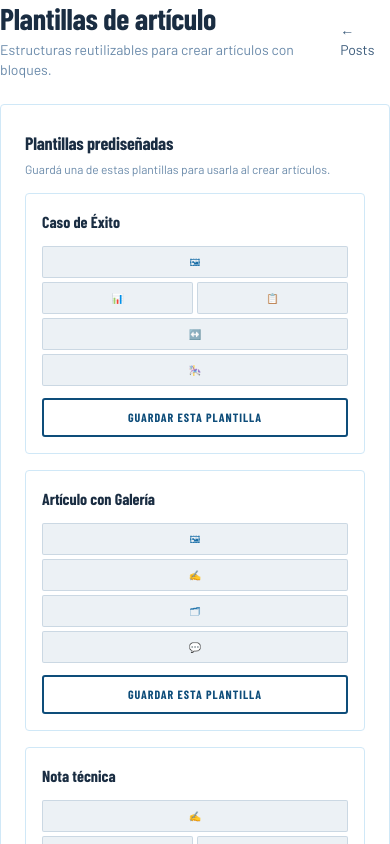
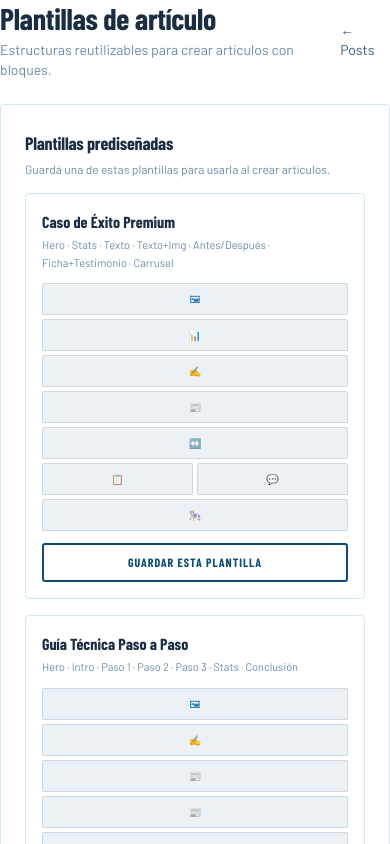
Before and after one commit to gabrielhernanromero/irontower, a Next.js app: page /admin/templates in a window 390 px wide. Shown: the top 844 px of the page. Built offline with nearby package versions, Linux system fonts and the light colour scheme; no server answers; a web font is replaced by a local one.

Commit message:
Add 10 professional blog templates (casos de exito, guias, SEO, video, etc.)

```diff
--- a/src/app/admin/templates/page.tsx
+++ b/src/app/admin/templates/page.tsx
@@ -4,42 +4,167 @@ import type { PostTemplate } from "@/lib/supabase";
 import type { TemplateStructure } from "@/types/blocks";
 import { BLOCK_META } from "@/types/blocks";
 
-const PRESETS: { name: string; structure: TemplateStructure }[] = [
+const PRESETS: { name: string; description: string; structure: TemplateStructure }[] = [
   {
-    name: "Caso de Éxito",
+    name: "Caso de Éxito Premium",
+    description: "Hero · Stats · Texto · Texto+Img · Antes/Después · Ficha+Testimonio · Carrusel",
     structure: {
       rows: [
         { id: "r1", columns: [{ id: "c1", span: 12, block: { type: "hero", config: { overlay: true, textPosition: "center" } } }] },
-        { id: "r2", columns: [
-          { id: "c1", span: 6, block: { type: "stats", config: { items: 4 } } },
-          { id: "c2", span: 6, block: { type: "project_sheet", config: {} } },
+        { id: "r2", columns: [{ id: "c1", span: 12, block: { type: "stats", config: { items: 4 } } }] },
+        { id: "r3", columns: [{ id: "c1", span: 12, block: { type: "text", config: {} } }] },
+        { id: "r4", columns: [{ id: "c1", span: 12, block: { type: "text_image", config: { imagePosition: "right" } } }] },
+        { id: "r5", columns: [{ id: "c1", span: 12, block: { type: "before_after", config: {} } }] },
+        { id: "r6", columns: [
+          { id: "c1", span: 6, block: { type: "project_sheet", config: {} } },
+          { id: "c2", span: 6, block: { type: "testimonial", config: {} } },
         ]},
-        { id: "r3", columns: [{ id: "c1", span: 12, block: { type: "before_after", config: {} } }] },
-        { id: "r4", columns: [{ id: "c1", span: 12, block: { type: "carousel", config: { autoplay: true, interval: 3000, effect: "slide" } } }] },
+        { id: "r7", columns: [{ id: "c1", span: 12, block: { type: "carousel", config: { autoplay: true, interval: 4000, effect: "slide" } } }] },
       ],
     },
   },
   {
-    name: "Artículo con Galería",
+    name: "Guía Técnica Paso a Paso",
+    description: "Hero · Intro · Paso 1 · Paso 2 · Paso 3 · Stats · Conclusión",
     structure: {
       rows: [
         { id: "r1", columns: [{ id: "c1", span: 12, block: { type: "hero", config: { overlay: true, textPosition: "bottom" } } }] },
         { id: "r2", columns: [{ id: "c1", span: 12, block: { type: "text", config: {} } }] },
-        { id: "r3", columns: [{ id: "c1", span: 12, block: { type: "gallery", config: { columns: 3 } } }] },
-        { id: "r4", columns: [{ id: "c1", span: 12, block: { type: "testimonial", config: {} } }] },
+        { id: "r3", columns: [{ id: "c1", span: 12, block: { type: "text_image", config: { imagePosition: "right" } } }] },
+        { id: "r4", columns: [{ id: "c1", span: 12, block: { type: "text_image", config: { imagePosition: "left" } } }] },
+        { id: "r5", columns: [{ id: "c1", span: 12, block: { type: "text_image", config: { imagePosition: "right" } } }] },
+        { id: "r6", columns: [{ id: "c1", span: 12, block: { type: "stats", config: { items: 4 } } }] },
+        { id: "r7", columns: [{ id: "c1", span: 12, block: { type: "text", config: {} } }] },
       ],
     },
   },
   {
-    name: "Nota técnica",
+    name: "Video Feature",
+    description: "Hero · Contexto · Video · Stats+Ficha · Análisis · Testimonio",
     structure: {
       rows: [
-        { id: "r1", columns: [{ id: "c1", span: 12, block: { type: "text", config: {} } }] },
-        { id: "r2", columns: [
-          { id: "c1", span: 6, block: { type: "text_image", config: { imagePosition: "right" } } },
-          { id: "c2", span: 6, block: { type: "stats", config: { items: 4 } } },
+        { id: "r1", columns: [{ id: "c1", span: 12, block: { type: "hero", config: { overlay: true, textPosition: "center" } } }] },
+        { id: "r2", columns: [{ id: "c1", span: 12, block: { type: "text", config: {} } }] },
+        { id: "r3", columns: [{ id: "c1", span: 12, block: { type: "video", config: { autoplay: false } } }] },
+        { id: "r4", columns: [
+          { id: "c1", span: 8, block: { type: "stats", config: { items: 4 } } },
+          { id: "c2", span: 4, block: { type: "project_sheet", config: {} } },
         ]},
-        { id: "r3", columns: [{ id: "c1", span: 12, block: { type: "video", config: { autoplay: false } } }] },
+        { id: "r5", columns: [{ id: "c1", span: 12, block: { type: "text", config: {} } }] },
+        { id: "r6", columns: [{ id: "c1", span: 12, block: { type: "testimonial", config: {} } }] },
+      ],
+    },
+  },
+  {
+    name: "Showcase Visual",
+    description: "Hero · Stats · Galería · Antes/Después · Texto+Img · Ficha+Testimonio",
+    structure: {
+      rows: [
+        { id: "r1", columns: [{ id: "c1", span: 12, block: { type: "hero", config: { overlay: true, textPosition: "center" } } }] },
+        { id: "r2", columns: [{ id: "c1", span: 12, block: { type: "stats", config: { items: 4 } } }] },
+        { id: "r3", columns: [{ id: "c1", span: 12, block: { type: "gallery", config: { columns: 3 } } }] },
+        { id: "r4", columns: [{ id: "c1", span: 12, block: { type: "before_after", config: {} } }] },
+        { id: "r5", columns: [{ id: "c1", span: 12, block: { type: "text_image", config: { imagePosition: "left" } } }] },
+        { id: "r6", columns: [
+          { id: "c1", span: 6, block: { type: "project_sheet", config: {} } },
+          { id: "c2", span: 6, block: { type: "testimonial", config: {} } },
+        ]},
+      ],
+    },
+  },
+  {
+    name: "Seguridad y Normativa",
+    description: "Hero · Stats · Problema · Ley/Norma · Campo real · Galería · Conclusión",
+    structure: {
+      rows: [
+        { id: "r1", columns: [{ id: "c1", span: 12, block: { type: "hero", config: { overlay: true, textPosition: "bottom" } } }] },
+        { id: "r2", columns: [{ id: "c1", span: 12, block: { type: "stats", config: { items: 4 } } }] },
+        { id: "r3", columns: [{ id: "c1", span: 12, block: { type: "text", config: {} } }] },
+        { id: "r4", columns: [{ id: "c1", span: 12, block: { type: "text_image", config: { imagePosition: "right" } } }] },
+        { id: "r5", columns: [{ id: "c1", span: 12, block: { type: "text_image", config: { imagePosition: "left" } } }] },
+        { id: "r6", columns: [{ id: "c1", span: 12, block: { type: "gallery", config: { columns: 2 } } }] },
+        { id: "r7", columns: [{ id: "c1", span: 12, block: { type: "text", config: {} } }] },
+      ],
+    },
+  },
+  {
+    name: "Educativo / IRATA",
+    description: "Hero · Intro · Stats · Concepto A · Concepto B · Concepto C · CTA",
+    structure: {
+      rows: [
+        { id: "r1", columns: [{ id: "c1", span: 12, block: { type: "hero", config: { overlay: true, textPosition: "center" } } }] },
+        { id: "r2", columns: [{ id: "c1", span: 12, block: { type: "text", config: {} } }] },
+        { id: "r3", columns: [{ id: "c1", span: 12, block: { type: "stats", config: { items: 3 } } }] },
+        { id: "r4", columns: [{ id: "c1", span: 12, block: { type: "text_image", config: { imagePosition: "right" } } }] },
+        { id: "r5", columns: [{ id: "c1", span: 12, block: { type: "text_image", config: { imagePosition: "left" } } }] },
+        { id: "r6", columns: [{ id: "c1", span: 12, block: { type: "text_image", config: { imagePosition: "right" } } }] },
+        { id: "r7", columns: [{ id: "c1", span: 12, block: { type: "text", config: {} } }] },
+      ],
+    },
+  },
+  {
+    name: "Antes y Después",
+    description: "Hero · Situación inicial · Antes/Después · Stats+Texto · Proceso · Carrusel · Testimonio",
+    structure: {
+      rows: [
+        { id: "r1", columns: [{ id: "c1", span: 12, block: { type: "hero", config: { overlay: true, textPosition: "center" } } }] },
+        { id: "r2", columns: [{ id: "c1", span: 12, block: { type: "text", config: {} } }] },
+        { id: "r3", columns: [{ id: "c1", span: 12, block: { type: "before_after", config: {} } }] },
+        { id: "r4", columns: [
+          { id: "c1", span: 6, block: { type: "stats", config: { items: 4 } } },
+          { id: "c2", span: 6, block: { type: "text", config: {} } },
+        ]},
+        { id: "r5", columns: [{ id: "c1", span: 12, block: { type: "text_image", config: { imagePosition: "right" } } }] },
+        { id: "r6", columns: [{ id: "c1", span: 12, block: { type: "carousel", config: { autoplay: true, interval: 3000, effect: "slide" } } }] },
+        { id: "r7", columns: [{ id: "c1", span: 12, block: { type: "testimonial", config: {} } }] },
+      ],
+    },
+  },
+  {
+    name: "Portfolio de Proyectos",
+    description: "Hero · Texto · Carrusel 1 · Stats · Carrusel 2 · Texto+Img · Ficha+Testimonio",
+    structure: {
+      rows: [
+        { id: "r1", columns: [{ id: "c1", span: 12, block: { type: "hero", config: { overlay: true, textPosition: "center" } } }] },
+        { id: "r2", columns: [{ id: "c1", span: 12, block: { type: "text", config: {} } }] },
+        { id: "r3", columns: [{ id: "c1", span: 12, block: { type: "carousel", config: { autoplay: true, interval: 3000, effect: "slide" } } }] },
+        { id: "r4", columns: [{ id: "c1", span: 12, block: { type: "stats", config: { items: 4 } } }] },
+        { id: "r5", columns: [{ id: "c1", span: 12, block: { type: "carousel", config: { autoplay: true, interval: 4000, effect: "fade" } } }] },
+        { id: "r6", columns: [{ id: "c1", span: 12, block: { type: "text_image", config: { imagePosition: "right" } } }] },
+        { id: "r7", columns: [
+          { id: "c1", span: 6, block: { type: "project_sheet", config: {} } },
+          { id: "c2", span: 6, block: { type: "testimonial", config: {} } },
+        ]},
+      ],
+    },
+  },
+  {
+    name: "Noticia / Comunicado",
+    description: "Hero · Cuerpo · Contexto+Imagen · Stats · Testimonio · Cierre",
+    structure: {
+      rows: [
+        { id: "r1", columns: [{ id: "c1", span: 12, block: { type: "hero", config: { overlay: true, textPosition: "bottom" } } }] },
+        { id: "r2", columns: [{ id: "c1", span: 12, block: { type: "text", config: {} } }] },
+        { id: "r3", columns: [{ id: "c1", span: 12, block: { type: "text_image", config: { imagePosition: "left" } } }] },
+        { id: "r4", columns: [{ id: "c1", span: 12, block: { type: "stats", config: { items: 3 } } }] },
+        { id: "r5", columns: [{ id: "c1", span: 12, block: { type: "testimonial", config: {} } }] },
+        { id: "r6", columns: [{ id: "c1", span: 12, block: { type: "text", config: {} } }] },
+      ],
+    },
+  },
+  {
+    name: "Artículo SEO Long-form",
+    description: "Hero · Intro · Stats · Punto 1 · Punto 2 · Galería · Punto 3 · Conclusión",
+    structure: {
+      rows: [
+        { id: "r1", columns: [{ id: "c1", span: 12, block: { type: "hero", config: { overlay: true, textPosition: "center" } } }] },
+        { id: "r2", columns: [{ id: "c1", span: 12, block: { type: "text", config: {} } }] },
+        { id: "r3", columns: [{ id: "c1", span: 12, block: { type: "stats", config: { items: 4 } } }] },
+        { id: "r4", columns: [{ id: "c1", span: 12, block: { type: "text_image", config: { imagePosition: "right" } } }] },
+        { id: "r5", columns: [{ id: "c1", span: 12, block: { type: "text_image", config: { imagePosition: "left" } } }] },
+        { id: "r6", columns: [{ id: "c1", span: 12, block: { type: "gallery", config: { columns: 2 } } }] },
+        { id: "r7", columns: [{ id: "c1", span: 12, block: { type: "text_image", config: { imagePosition: "right" } } }] },
+        { id: "r8", columns: [{ id: "c1", span: 12, block: { type: "text", config: {} } }] },
       ],
     },
   },
@@ -125,10 +250,13 @@ export default function TemplatesPage() {
       <div className="mb-8 bg-white rounded-[4px] p-6 border border-brand-light-border">
         <h2 className="font-condensed font-bold text-brand-ink text-lg mb-1">Plantillas prediseñadas</h2>
         <p className="font-body text-xs text-brand-muted mb-4">Guardá una de estas plantillas para usarla al crear artículos.</p>
-        <div className="grid grid-cols-1 md:grid-cols-3 gap-4">
+        <div className="grid grid-cols-1 md:grid-cols-2 gap-4">
           {PRESETS.map((preset) => (
             <div key={preset.name} className="border border-brand-light-border rounded-[4px] p-4 flex flex-col gap-3">
-              <p className="font-condensed font-bold text-brand-ink text-base">{preset.name}</p>
+              <div>
+                <p className="font-condensed font-bold text-brand-ink text-base">{preset.name}</p>
+                <p className="font-body text-[11px] text-brand-muted mt-0.5">{preset.description}</p>
+              </div>
               <StructurePreview structure={preset.structure} />
               <button type="button" onClick={() => createPreset(preset)}
                 className="font-condensed font-bold text-[12px] tracking-[0.08em] uppercase py-2 rounded-[3px] border-2 transition-colors hover:opacity-80"
```
